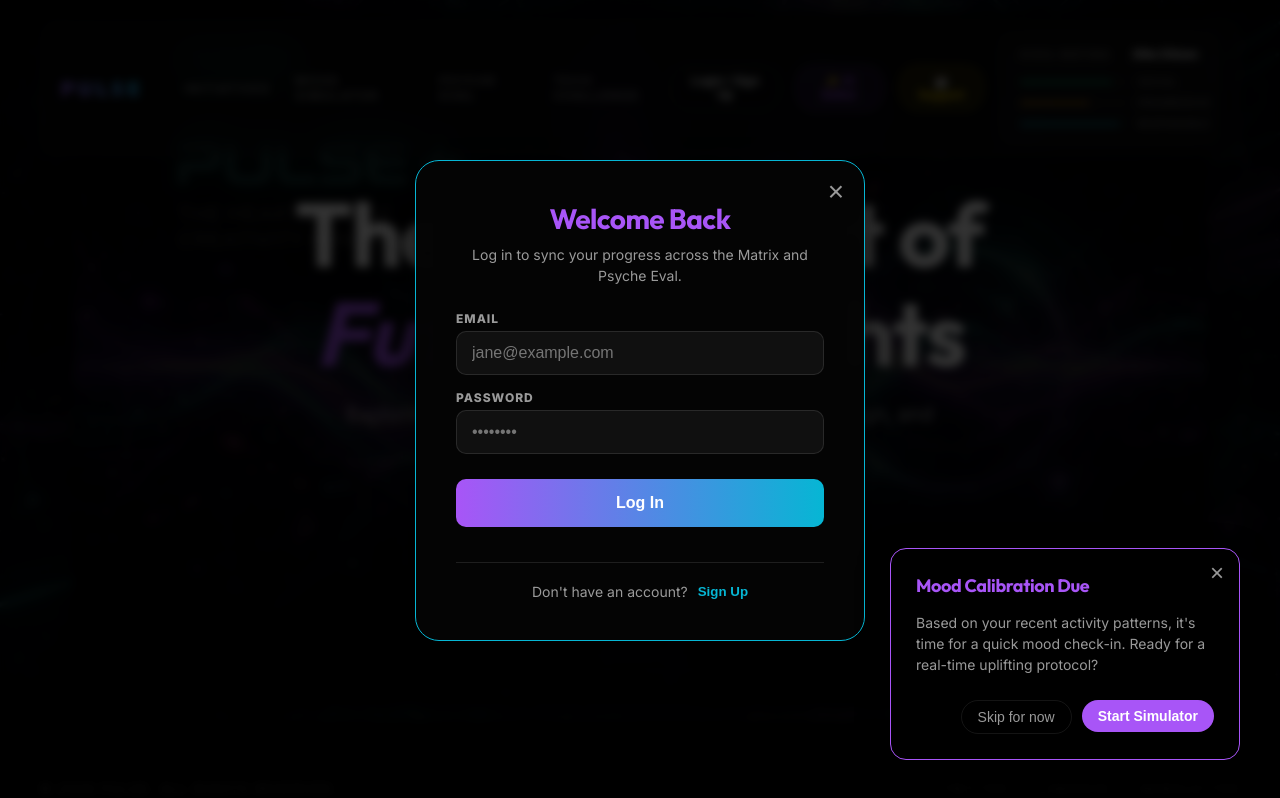
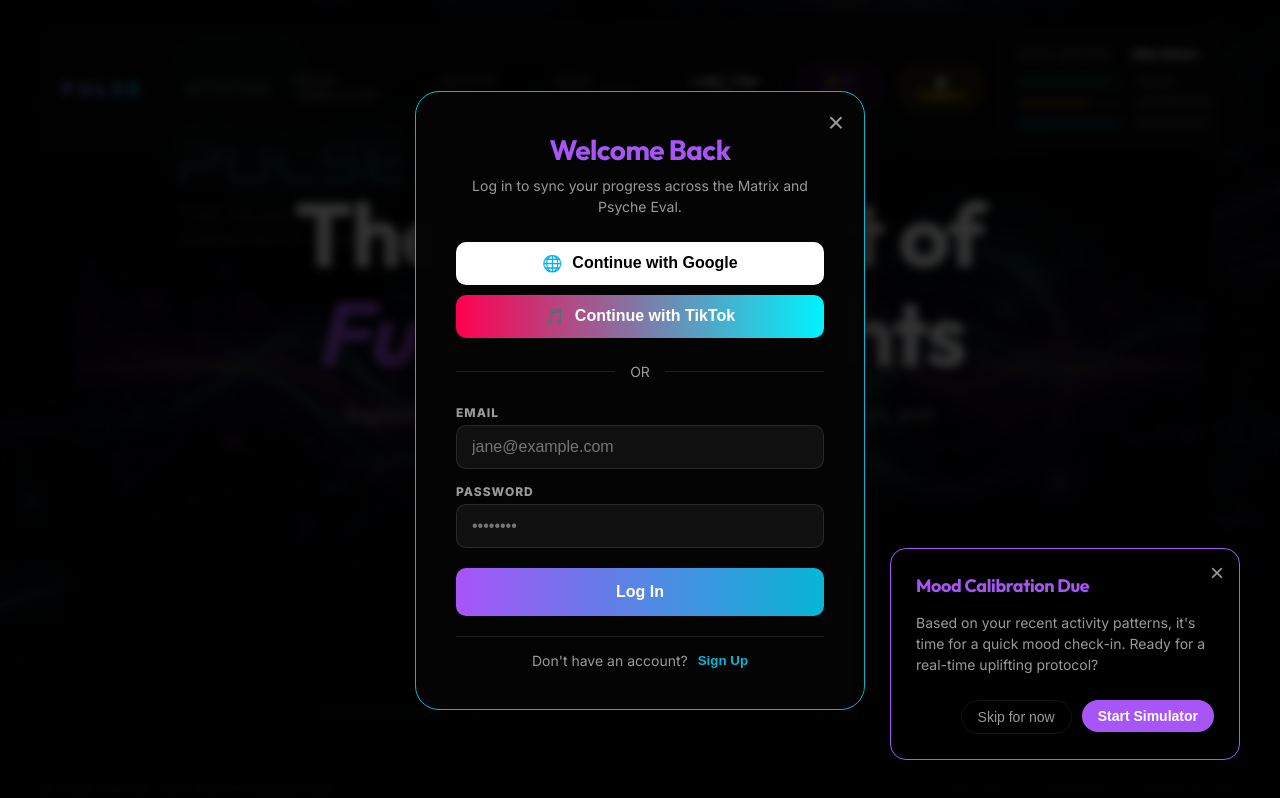
Before and after one commit to arbtfnf/claudegravity, a Next.js app in the folder pulse-blog/: page / in a window 1280 px wide. Both pictures are taken after a click on the button "Login / Sign Up". Shown: the top 798 px of the page. Built offline with nearby package versions, Linux system fonts and the light colour scheme.

Commit message:
feat: add social login with tiktok anti-doomscroll prank

```diff
--- a/pulse-blog/src/app/globals.css
+++ b/pulse-blog/src/app/globals.css
@@ -147,3 +147,14 @@ h1, h2, h3, .heading-font {
 .pulse-anim {
   animation: pulse-anim 2s infinite;
 }
+
+@keyframes prank-shake {
+  0% { transform: scale(1) rotate(0deg); box-shadow: 0 0 50px rgba(255,0,80,0); }
+  25% { transform: scale(1.05) rotate(2deg); box-shadow: 0 0 50px rgba(255,0,80,0.5); }
+  50% { transform: scale(0.95) rotate(-2deg); box-shadow: 0 0 50px rgba(0,242,254,0.5); }
+  75% { transform: scale(1.05) rotate(2deg); box-shadow: 0 0 50px rgba(255,0,80,0.5); }
+  100% { transform: scale(1) rotate(0deg); box-shadow: 0 0 50px rgba(255,0,80,0); }
+}
+.prank-anim {
+  animation: prank-shake 0.3s infinite;
+}
--- a/pulse-blog/src/components/AuthModal.js
+++ b/pulse-blog/src/components/AuthModal.js
@@ -3,8 +3,35 @@ import { useState } from 'react';
 
 export default function AuthModal({ isOpen, onClose }) {
   const [isLogin, setIsLogin] = useState(true);
+  const [prank, setPrank] = useState(false);
 
-  if (!isOpen) return null;
+  if (!isOpen) {
+    if (prank) setPrank(false); // Reset prank if modal closed
+    return null;
+  }
+
+  if (prank) {
+    return (
+      <div style={{...styles.overlay, zIndex: 10000}}>
+        <div style={styles.prankModal} className="prank-anim">
+          <h1 style={{ fontSize: '48px', color: '#ff0050', marginBottom: '20px', textShadow: '0 0 10px rgba(255,0,80,0.8)' }}>
+            🚨 CAUGHT YOU! 🚨
+          </h1>
+          <p style={{ fontSize: '20px', lineHeight: '1.5', color: 'white' }}>
+            Pulse is about <strong>action</strong> and <strong>focus</strong>. <br /><br />
+            We do not support algorithmic doom-scrolling!<br />
+            Return to the real world!
+          </p>
+          <button
+            style={{ ...styles.submitBtn, background: 'black', color: '#00f2fe', border: '2px solid #00f2fe', marginTop: '40px' }}
+            onClick={() => setPrank(false)}
+          >
+            I'm sorry. Take me back.
+          </button>
+        </div>
+      </div>
+    );
+  }
 
   return (
     <div style={styles.overlay} className="fade-in">
@@ -18,6 +45,21 @@ export default function AuthModal({ isOpen, onClose }) {
               ? "Log in to sync your progress across the Matrix and Psyche Eval."
               : "Create a free, non-mandatory account to track your impact."}
           </p>
+        </div>
+
+        <div style={styles.socialAuth}>
+          <button style={styles.googleBtn}>
+            <span style={{marginRight: '10px'}}>🌐</span> Continue with Google
+          </button>
+          <button style={styles.tiktokBtn} onClick={() => setPrank(true)}>
+            <span style={{marginRight: '10px'}}>🎵</span> Continue with TikTok
+          </button>
+        </div>
+
+        <div style={styles.divider}>
+          <div style={styles.line}></div>
+          <span style={styles.dividerText}>or</span>
+          <div style={styles.line}></div>
         </div>
 
         <form style={styles.form} onSubmit={(e) => { e.preventDefault(); onClose(); }}>
@@ -72,11 +114,21 @@ const styles = {
     width: '90%',
     display: 'flex',
     flexDirection: 'column',
-    gap: '25px',
+    gap: '20px',
     border: '1px solid var(--accent-secondary)',
     background: 'rgba(5, 5, 5, 0.95)',
     boxShadow: '0 20px 50px rgba(0,0,0,0.5)',
     position: 'relative',
+    maxHeight: '90vh',
+    overflowY: 'auto',
+  },
+  prankModal: {
+    padding: '60px',
+    borderRadius: '24px',
+    maxWidth: '600px',
+    textAlign: 'center',
+    border: '4px solid #ff0050',
+    background: '#111',
   },
   closeBtn: {
     position: 'absolute',
@@ -101,6 +153,54 @@ const styles = {
     fontSize: '14px',
     color: 'var(--text-secondary)',
     lineHeight: '1.5',
+  },
+  socialAuth: {
+    display: 'flex',
+    flexDirection: 'column',
+    gap: '10px',
+    marginTop: '5px',
+  },
+  googleBtn: {
+    background: 'white',
+    color: 'black',
+    border: 'none',
+    padding: '12px',
+    borderRadius: '10px',
+    fontSize: '16px',
+    fontWeight: 'bold',
+    cursor: 'pointer',
+    display: 'flex',
+    alignItems: 'center',
+    justifyContent: 'center',
+  },
+  tiktokBtn: {
+    background: 'linear-gradient(90deg, #ff0050 0%, #00f2fe 100%)',
+    color: 'white',
+    border: 'none',
+    padding: '12px',
+    borderRadius: '10px',
+    fontSize: '16px',
+    fontWeight: 'bold',
+    cursor: 'pointer',
+    display: 'flex',
+    alignItems: 'center',
+    justifyContent: 'center',
+  },
+  divider: {
+    display: 'flex',
+    alignItems: 'center',
+    gap: '15px',
+    margin: '5px 0',
+  },
+  line: {
+    flex: 1,
+    height: '1px',
+    background: 'rgba(255,255,255,0.1)',
+  },
+  dividerText: {
+    color: 'var(--text-secondary)',
+    fontSize: '14px',
+    textTransform: 'uppercase',
   },
   form: {
     display: 'flex',
@@ -138,15 +238,14 @@ const styles = {
     fontSize: '16px',
     fontWeight: 'bold',
     cursor: 'pointer',
-    marginTop: '10px',
+    marginTop: '5px',
   },
   footer: {
     display: 'flex',
     justifyContent: 'center',
     gap: '10px',
     fontSize: '14px',
-    marginTop: '10px',
-    paddingTop: '20px',
+    paddingTop: '15px',
     borderTop: '1px solid rgba(255,255,255,0.1)',
   },
   footerText: {
```
Also changed, not shown: 1 other file (tests, documents, lock files or other folders).
